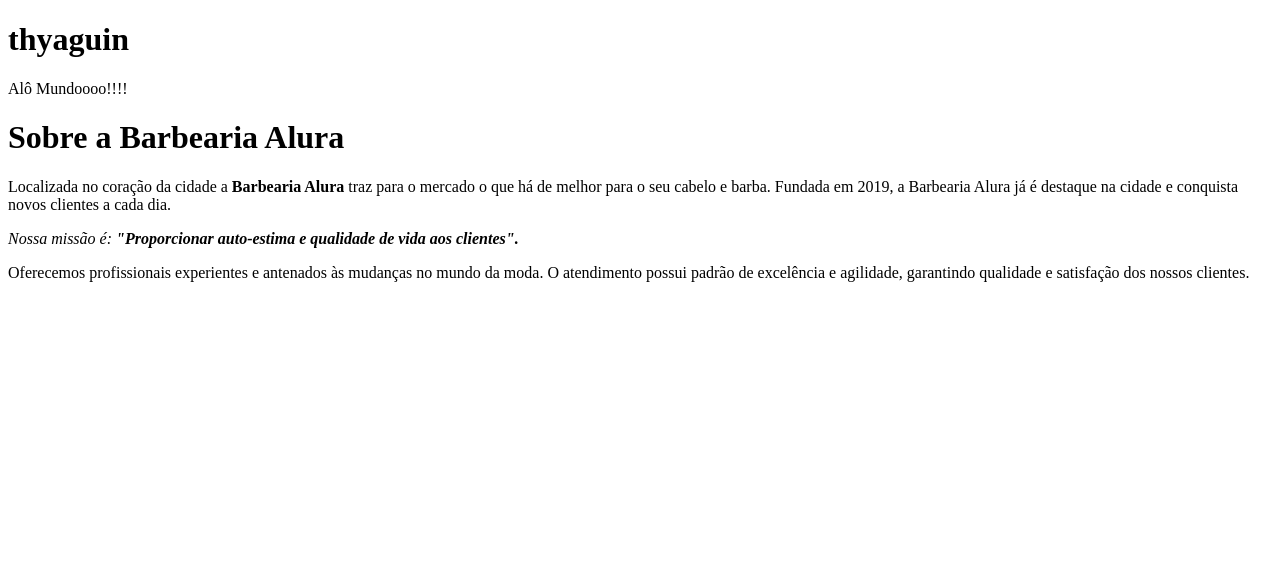
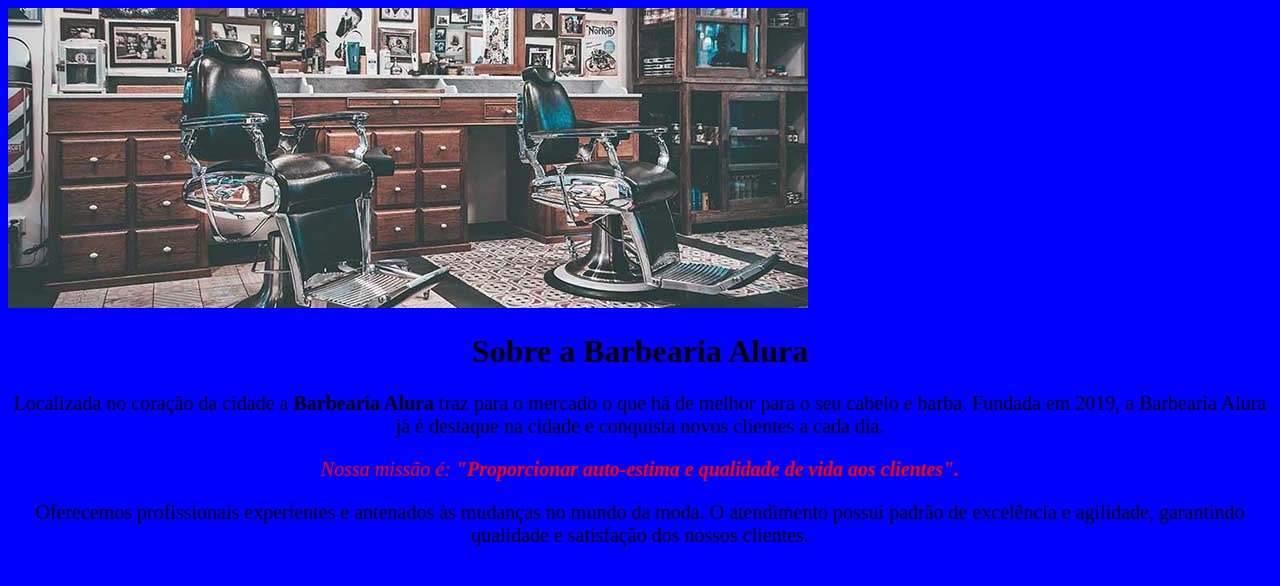
Before and after one commit to Purplee34/primeiro-repositorio, a plain HTML site: page index.html in a window 1280 px wide. Drawn offline with Linux system fonts and the light colour scheme.

Commit message:
Aula 3 17/10

```diff
--- a/index.html
+++ b/index.html
@@ -3,11 +3,15 @@
     <head>
         <meta charset="UTF-8">
         <meta name="viewport" content="width=device-width, initial-scale=1.0">
-        <title>Document</title>
+        <title>pagina principal</title>
+
+        <link rel="stylesheet" href="style.css">
+
     </head>
+
     <body>
-       <h1> thyaguin </h1>
-       <p> Alô Mundoooo!!!! </p>
+
+       <img src="img/banner.jpg" alt="banner da barbearia ">
 
        <h1>Sobre a Barbearia Alura</h1>
 
@@ -17,5 +21,10 @@
 
         <P>Oferecemos profissionais experientes e antenados às mudanças no mundo da moda. O atendimento possui padrão de excelência e agilidade, garantindo qualidade e satisfação dos nossos clientes.</P>
 
-    </body>
-</html>
+
+
+
+
+    <body>
+
+    </html>
--- /dev/null
+++ b/style.css
@@ -0,0 +1,16 @@
+body{
+    background-color: blue;
+}
+
+h1{
+    text-align: center;
+}
+
+p{
+    text-align: center;
+    font-size: 20px;
+}
+
+p em {
+    color: red
+}
```
Also changed, not shown: img/banner.jpg (added).
